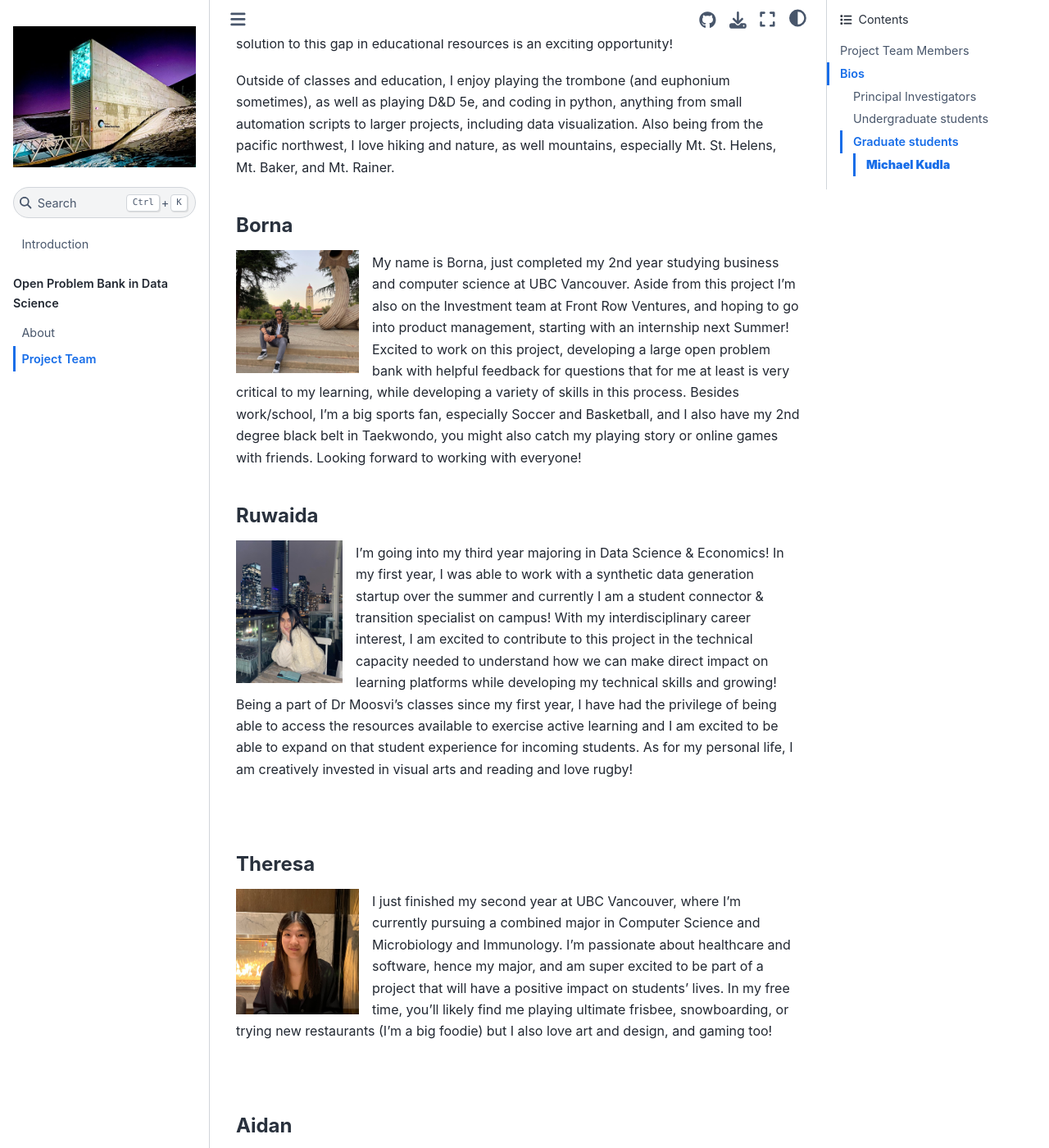
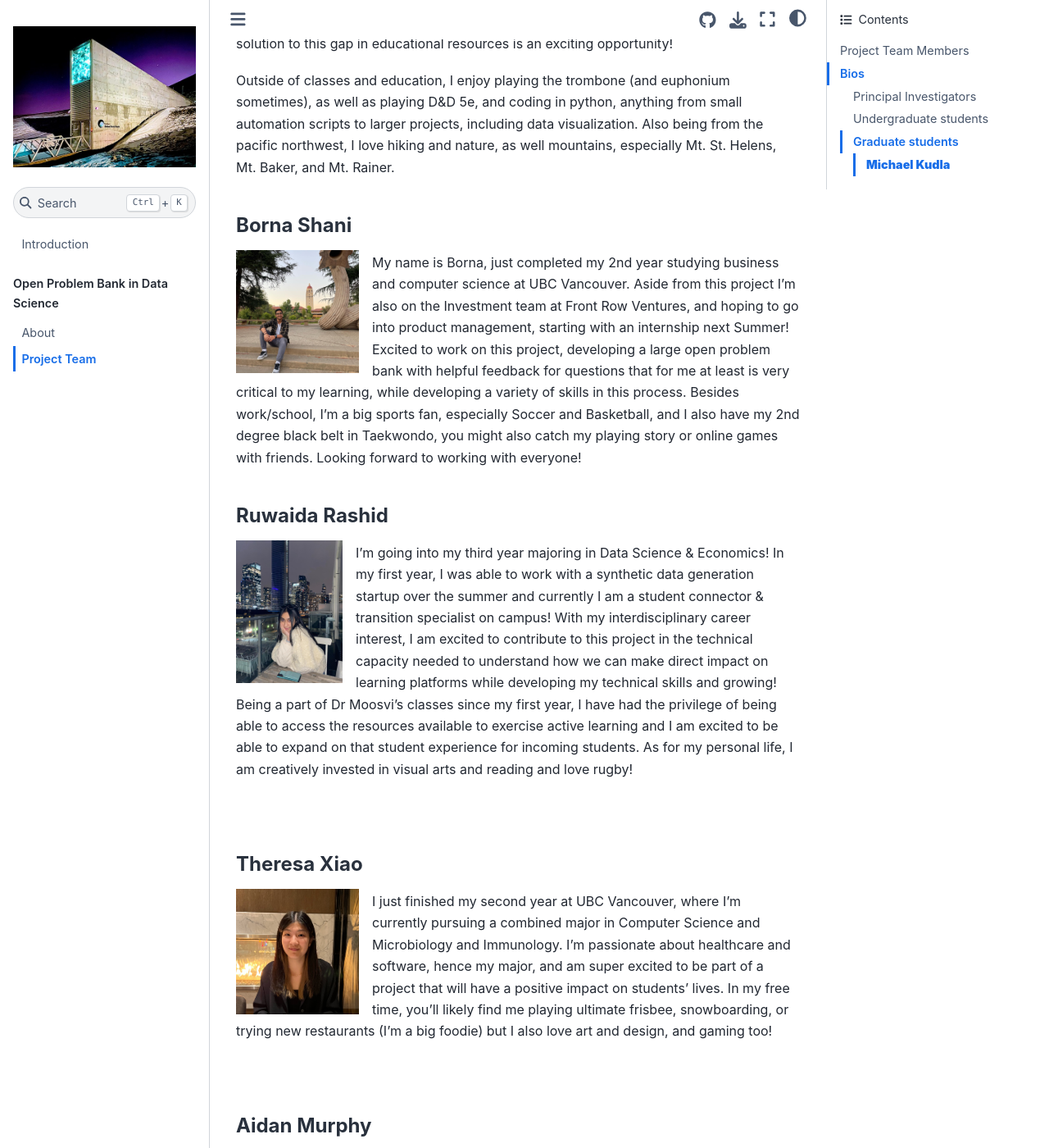
Before and after one commit to open-resources/datascience_bank, a Jupyter Book: the page built from about/bio.md, in a window 1280 px wide and 1400 px high, scrolled down 2090 px. Shown: the whole window at 82% size. Built offline with Jupyter Book 1.0.4 settings and Sphinx 7.4.7 and the Sphinx Book theme 1.1.4, drawn with Linux system fonts in a browser that asks for light colours.

Commit message:
Update bio.md FINAL with last names

```diff
--- a/about/bio.md
+++ b/about/bio.md
@@ -53,12 +53,12 @@ Outside of classes and education, I enjoy playing the trombone (and euphonium so
 
 
 
-#### **Borna**
+#### **Borna Shani**
 <img align="left" width="150" height="150" style="padding-right: 20px" src="../images/borna.jpg"> </img>
 
 My name is Borna, just completed my 2nd year studying business and computer science at UBC Vancouver. Aside from this project I'm also on the Investment team at Front Row Ventures, and hoping to go into product management, starting with an internship next Summer! Excited to work on this project, developing a large open problem bank with helpful feedback for questions that for me at least is very critical to my learning, while developing a variety of skills in this process. Besides work/school, I'm a big sports fan, especially Soccer and Basketball, and I also have my 2nd degree black belt in Taekwondo, you might also catch my playing story or online games with friends. Looking forward to working with everyone!
 
-#### **Ruwaida**
+#### **Ruwaida Rashid**
 <img align="left" width="130" height="173.33" style="padding-right: 20px" src="../images/Ruwaida.jpg"> </img>
 
 I'm going into my third year majoring in Data Science & Economics! In my first year, I was able to work with a synthetic data generation startup over the summer and currently I am a student connector & transition specialist on campus! With my interdisciplinary career interest, I am excited to contribute to this project in the technical capacity needed to understand how we can make direct impact on learning platforms while developing my technical skills and growing! Being a part of Dr Moosvi's classes since my first year, I have had the privilege of being able to access the resources available to exercise active learning and I am excited to be able to expand on that student experience for incoming students.
@@ -66,14 +66,14 @@ As for my personal life, I am creatively invested in visual arts and reading and
 
 <br>
 
-#### **Theresa**
+#### **Theresa Xiao**
 <img align="left" width="150" height="153" style="padding-right: 20px" src="../images/Theresa.jpg"> </img>
 
 I just finished my second year at UBC Vancouver, where I'm currently pursuing a combined major in Computer Science and Microbiology and Immunology. I’m passionate about healthcare and software, hence my major, and am super excited to be part of a project that will have a positive impact on students’ lives. In my free time, you’ll likely find me playing ultimate frisbee, snowboarding, or trying new restaurants (I’m a big foodie) but I also love art and design, and gaming too!
 
 <br>
 
-#### **Aidan**
+#### **Aidan Murphy**
 <img align="left" width="150" height="199.87" style="padding-right: 20px" src="../images/Aidan.jpg"> </img>
 
 Aidan is a recent graduate of UBCO, majoring in Computer Science, having a keen interest in programming and a strong foundation in Python.
```
Also changed, not shown: other parts of about/bio.md (+1 -1 lines).
